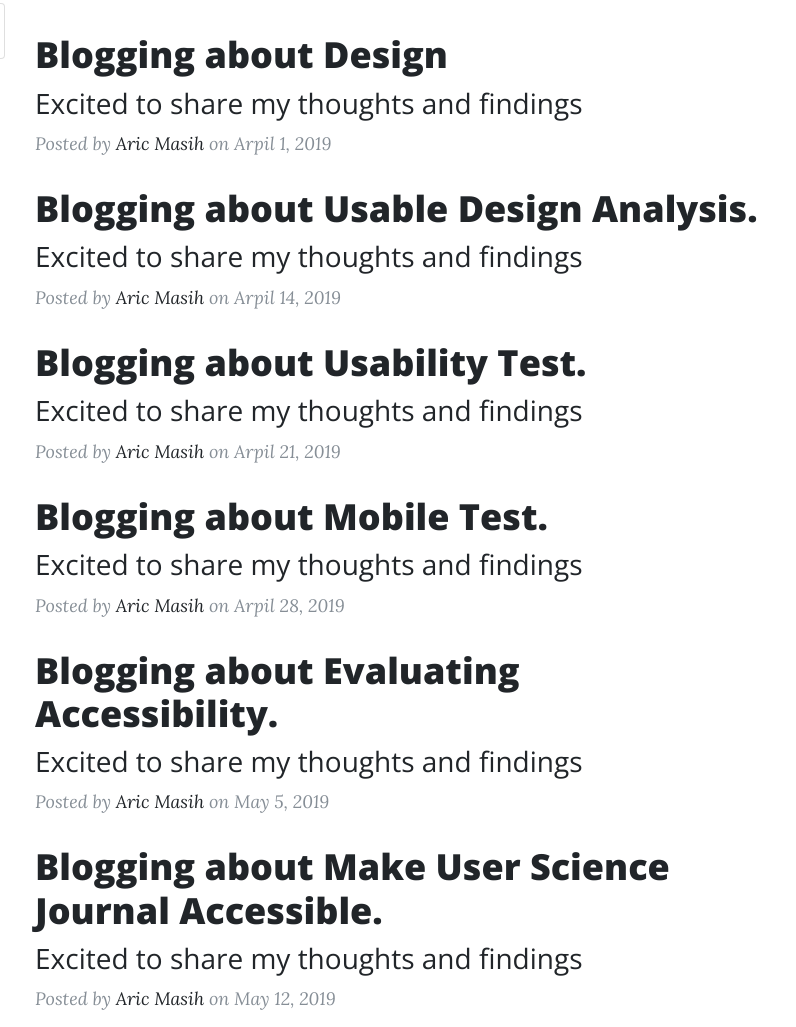
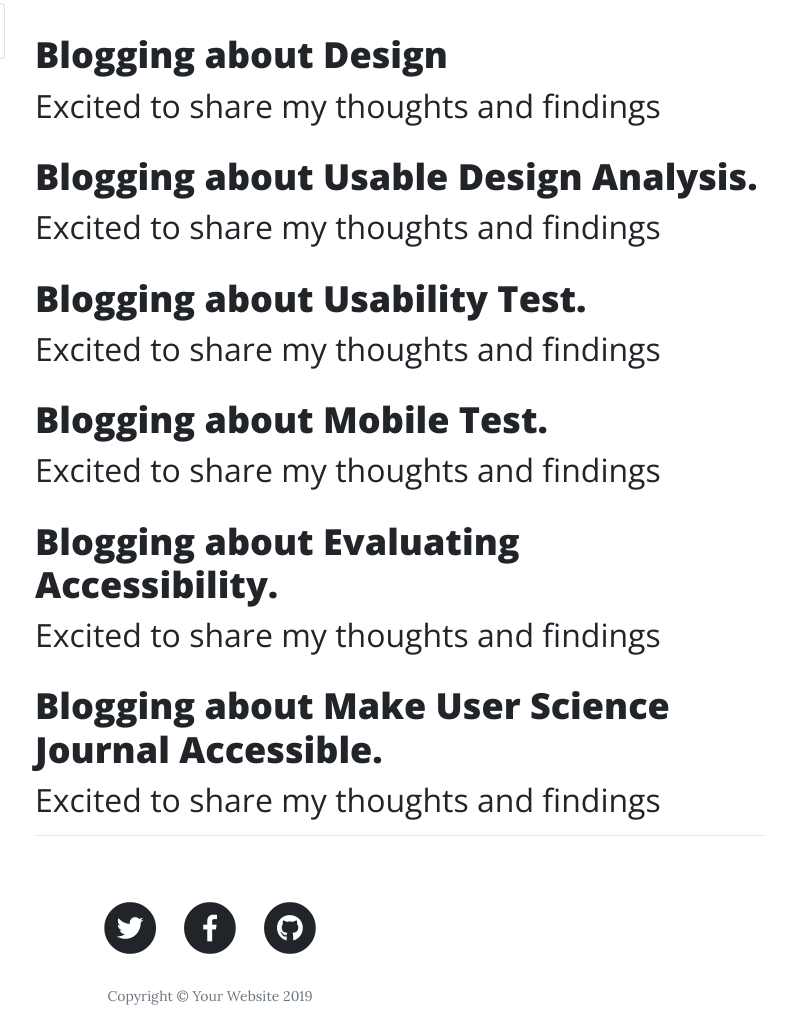
Before and after one commit to MasihAric/user-science-journal, a plain HTML site: page index.html in a window 1280 px wide. Shown: the part 305-1332 px from the top of the page, without its empty margins (430-1226 px from the left). Drawn offline with nearby package versions, Linux system fonts and the light colour scheme.

Commit message:
changes for Accessibility

```diff
--- a/index.html
+++ b/index.html
@@ -48,17 +48,15 @@
   <meta name="msapplication-TileColor" content="#ffffff">
   <meta name="msapplication-TileImage" content="ms-icon-144x144.png">
   <meta name="theme-color" content="#ffffff">
-
 </head>
-
 <body>
-
   <!-- Navigation -->
   <nav class="navbar navbar-expand-lg navbar-light fixed-top" id="mainNav">
     <div class="container">
-      <a class="navbar-brand" href="index.html">Aric Masih</a>
-      <button class="navbar-toggler navbar-toggler-right" type="button" data-toggle="collapse" data-target="#navbarResponsive"
-        aria-controls="navbarResponsive" aria-expanded="false" aria-label="Toggle navigation">
+      <h1><a class="navbar-brand" href="index.html">Aric Masih</a></h1>
+      <button class="navbar-toggler navbar-toggler-right" type="button" data-toggle="collapse"
+        data-target="#navbarResponsive" aria-controls="navbarResponsive" aria-expanded="false"
+        aria-label="Toggle navigation">
         Menu
         <i class="fas fa-bars"></i>
       </button>
@@ -67,13 +65,11 @@
           <!-- <li class="nav-item">
             <a class="nav-link" href="index.html">Home</a>
           </li> -->
-
-
           <li class="nav-item dropdown">
-            <a class="nav-link dropdown-toggle" href="#" id="navbarDropdownBlog" data-toggle="dropdown" aria-haspopup="true"
-              aria-expanded="false">
-              Blog
-            </a>
+          <a class="nav-link dropdown-toggle" href="#" id="navbarDropdownBlog" data-toggle="dropdown"
+                aria-haspopup="true" aria-expanded="false">
+                Blog
+          </a>
             <div class="dropdown-menu dropdown-menu-right" aria-labelledby="navbarDropdownBlog">
               <a class="dropdown-item" href="post1.html">Post 1</a>
               <a class="dropdown-item" href="post2.html">Post 2</a>
@@ -82,7 +78,7 @@
               <a class="dropdown-item" href="post5.html">Post 5</a>
               <a class="dropdown-item" href="post6.html">Post 6</a>
             </div>
-          </li>
+            </li>
           <li class="nav-item">
             <a class="nav-link" href="about.html">About</a>
           </li>
@@ -124,77 +120,52 @@
             <h2 class="post-title">
               Blogging about Design
             </h2>
-            <h3 class="post-subtitle">
+            <h2 class="post-subtitle">
               Excited to share my thoughts and findings
-            </h3>
+            </h2>
           </a>
-          <p class="post-meta">Posted by
-            <a href="#">Aric Masih</a>
-            on Arpil 1, 2019
-          </p>
           <a href="post2.html">
               <h2 class="post-title">
                 Blogging about Usable Design Analysis.
               </h2>
-              <h3 class="post-subtitle">
+              <h2 class="post-subtitle">
                 Excited to share my thoughts and findings
-              </h3>
+              </h2>
             </a>
-            <p class="post-meta">Posted by
-                <a href="#">Aric Masih</a>
-                on Arpil 14, 2019
-            </p>
             <a href="post3.html">
               <h2 class="post-title">
                 Blogging about Usability Test.
               </h2>
-              <h3 class="post-subtitle">
+              <h2 class="post-subtitle">
                 Excited to share my thoughts and findings
-              </h3>
+              </h2>
             </a>
-            <p class="post-meta">Posted by
-                <a href="#">Aric Masih</a>
-                on Arpil 21, 2019
-            </p>
             <a href="post4.html">
               <h2 class="post-title">
                 Blogging about Mobile Test.
               </h2>
-              <h3 class="post-subtitle">
+              <h2 class="post-subtitle">
                 Excited to share my thoughts and findings
-              </h3>
+              </h2>
             </a>
-            <p class="post-meta">Posted by
-                <a href="#">Aric Masih</a>
-                on Arpil 28, 2019
-            </p>
             <a href="post5.html">
                 <h2 class="post-title">
                   Blogging about Evaluating Accessibility.
                 </h2>
-                <h3 class="post-subtitle">
+                <h2 class="post-subtitle">
                   Excited to share my thoughts and findings
-                </h3>
+                </h2>
               </a>
-              <p class="post-meta">Posted by
-                  <a href="#">Aric Masih</a>
-                  on May 5, 2019
-              </p>
               <a href="post6.html">
                   <h2 class="post-title">
                     Blogging about Make User Science Journal Accessible.
                   </h2>
-                  <h3 class="post-subtitle">
+                  <h2 class="post-subtitle">
                     Excited to share my thoughts and findings
-                  </h3>
+                  </h2>
                 </a>
-                <p class="post-meta">Posted by
-                    <a href="#">Aric Masih</a>
-                    on May 12, 2019
-                </p>
         </div>
         <hr>
-
       </div>
     </div>
   </div>
```
Also changed, not shown: post1.html (+4 -2 lines), post2.html (+2 -1 lines), post3.html (+1 -0 lines), post4.html (+1 -0 lines), post5.html (+1 -0 lines), post6.html (+7 -4 lines), css/style.css (added), img/BlogContrast.png (added), img/BlogError.png (added), img/BlogError1.png (added), img/BlogWaveError.png (added), 1 other file.
